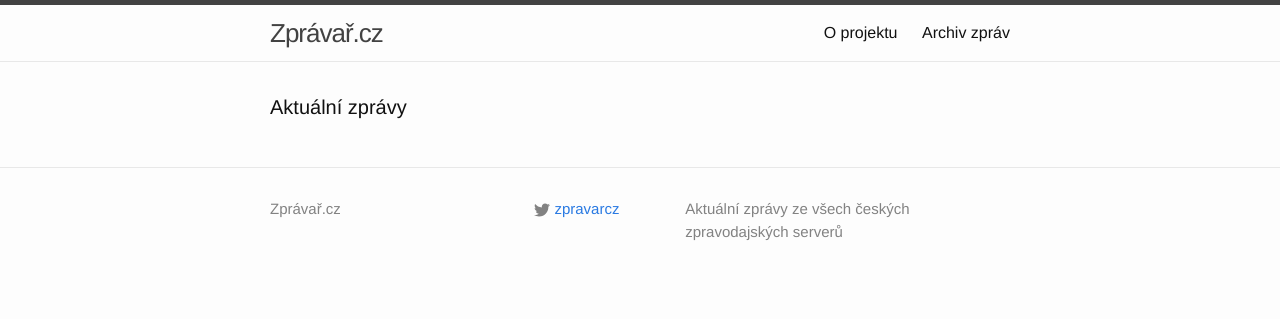
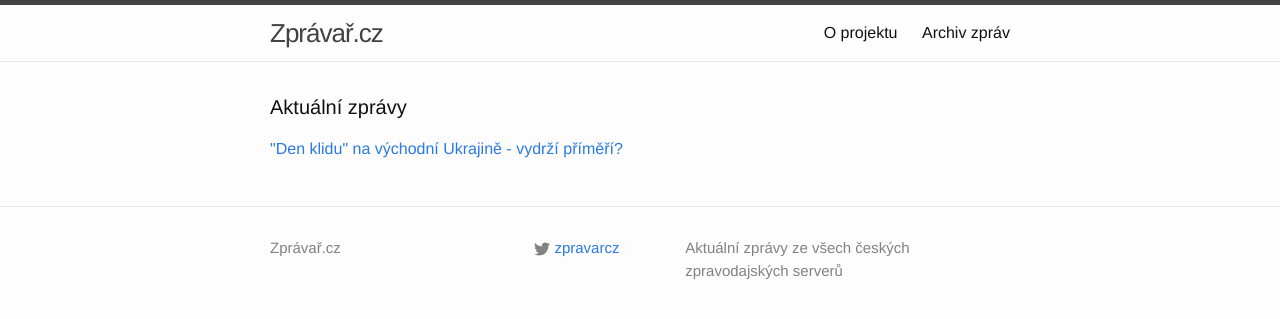
Before and after one commit to adliska/zpravar, a Jekyll site: the page built from index.html, in a window 1280 px wide. Shown: the top 319 px of the page. Built offline with Jekyll 4.4.1, drawn with Linux system fonts in a browser that asks for light colours.

Commit message:
zpravar news update

```diff
--- a/index.html
+++ b/index.html
@@ -5,4 +5,11 @@ layout: default
 <div class="home">
     <h1 class="page-heading">Aktuální zprávy</h1>
 
-</div>
+<p><a href="javascript:;" onclick="toggle_visibility('zpravy0')">"Den klidu" na východní Ukrajině - vydrží příměří?</a></p>
+<div id="zpravy0" style="display:none">
+<ul>
+<li><a href=http://www.ceskatelevize.cz/ct24/svet/294897-den-klidu-na-vychodni-ukrajine-vydrzi-primeri/>"Den klidu" na východní Ukrajině - vydrží příměří? - www.ceskatelevize.cz</a></li>
+<li><a href=http://www.ceskenoviny.cz/zpravy/zpravy/na-ukrajine-se-ceka-klid-zbrani-a-snad-jednani-v-minsku-a-kyjevu/1156637>Na Ukrajině se čeká klid zbraní a snad jednání v Minsku a Kyjevu - www.ceskenoviny.cz</a></li>
+<li><a href=http://www.novinky.cz/zahranicni/evropa/355780-na-ukrajine-ma-v-utery-zacit-dalsi-primeri.html>Na Ukrajině má v úterý začít další příměří - www.novinky.cz</a></li>
+</ul>
+</div></div>
```
